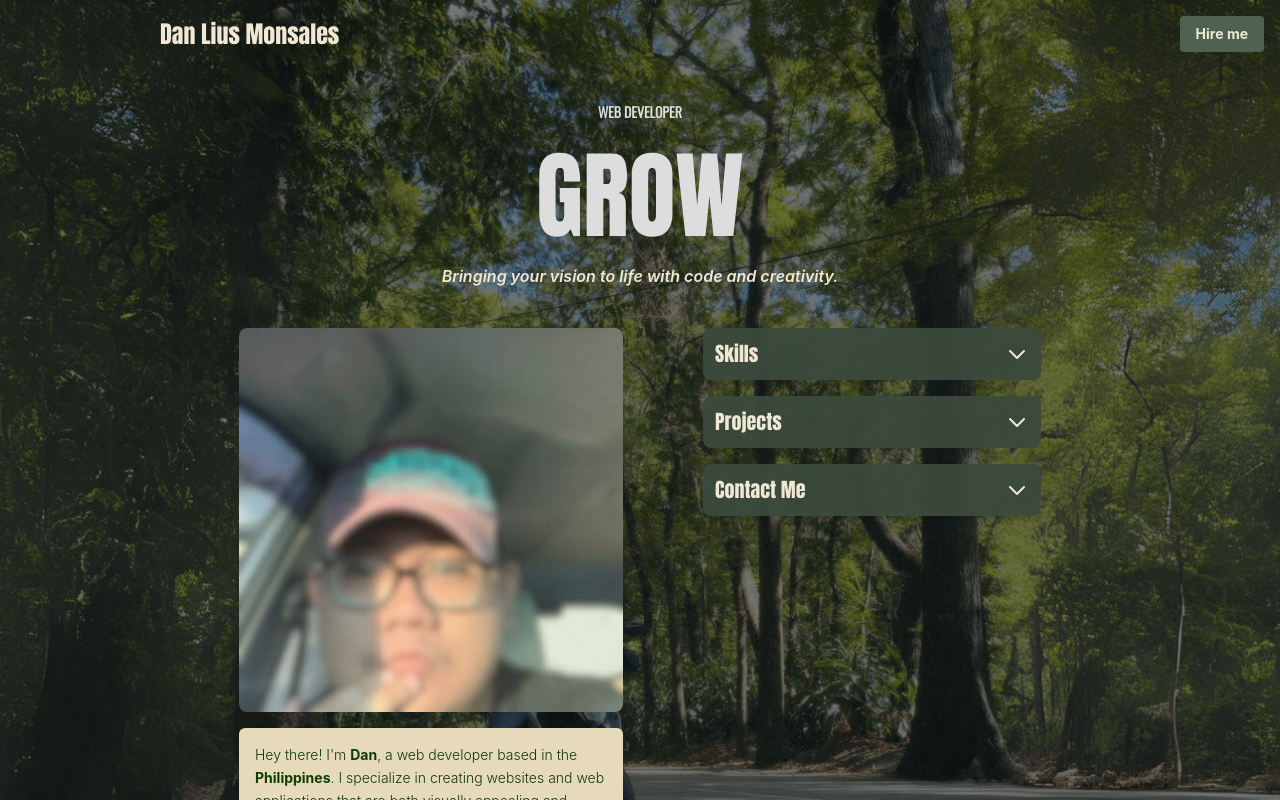
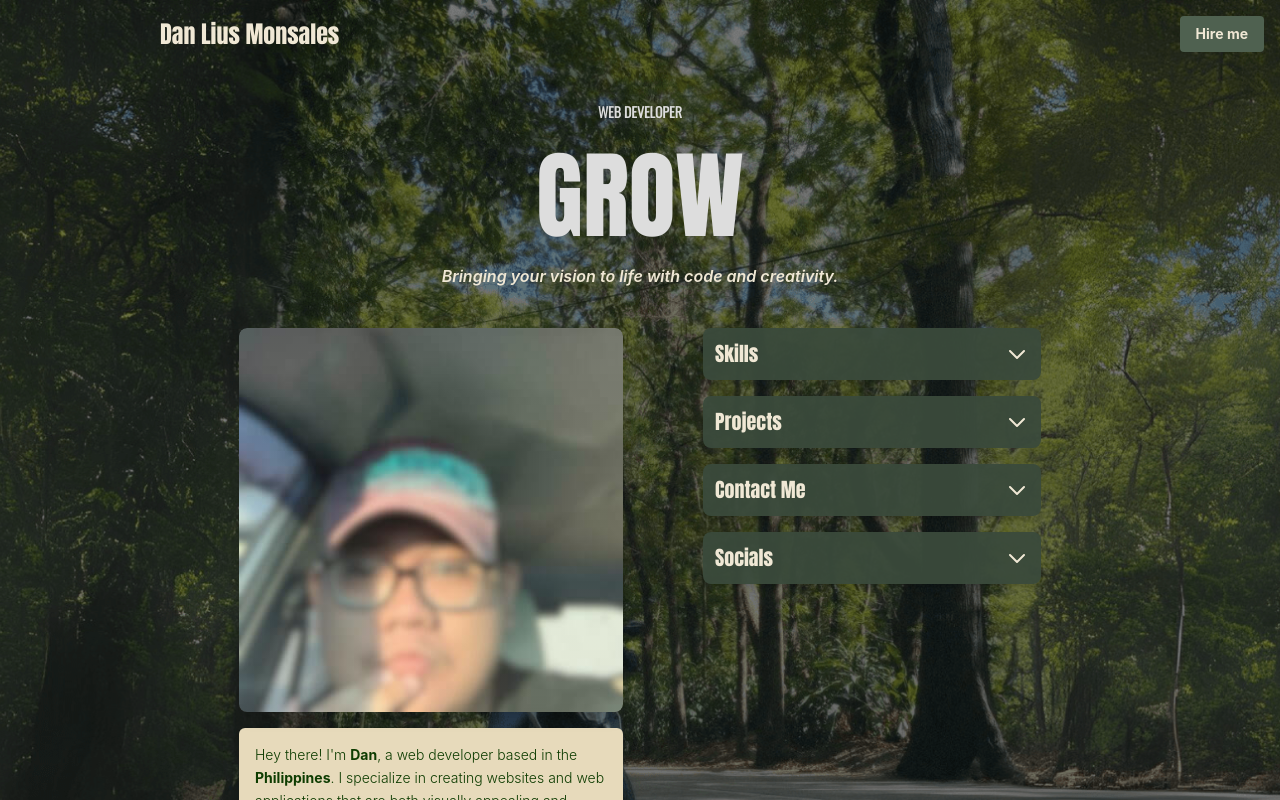
Before and after one commit to noturnachs/portfolio, a React (Create React App) app: page / in a window 1280 px wide. Shown: the top 800 px of the page. Built offline with nearby package versions, Linux system fonts and the light colour scheme; a web font is replaced by a local one.

Commit message:
Update App.js

```diff
--- a/src/App.js
+++ b/src/App.js
@@ -5,6 +5,7 @@ import selfImg from "./images/me.jpg";
 import SkillsSection from "./components/skills";
 import ProjectsSection from "./components/projects";
 import ContactMeSection from "./components/contact";
+import SocialsSection from "./components/socials";
 import EmailModal from "./components/EmailModal";
 import { FaFacebookF, FaInstagram } from "react-icons/fa";
 
@@ -137,6 +138,7 @@ function App() {
               <SkillsSection />
               <ProjectsSection />
               <ContactMeSection />
+              <SocialsSection />
             </div>
           </div>
 
```
